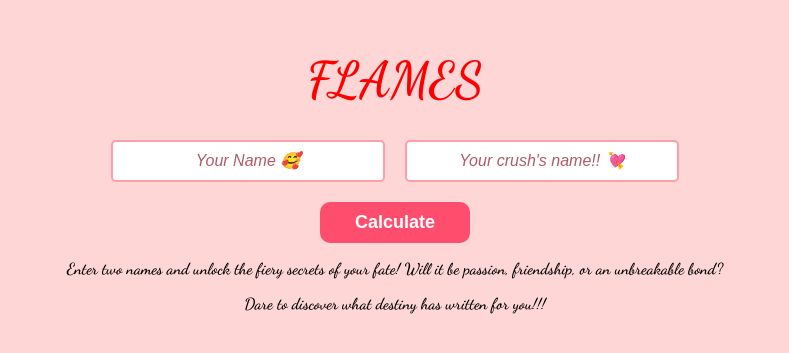
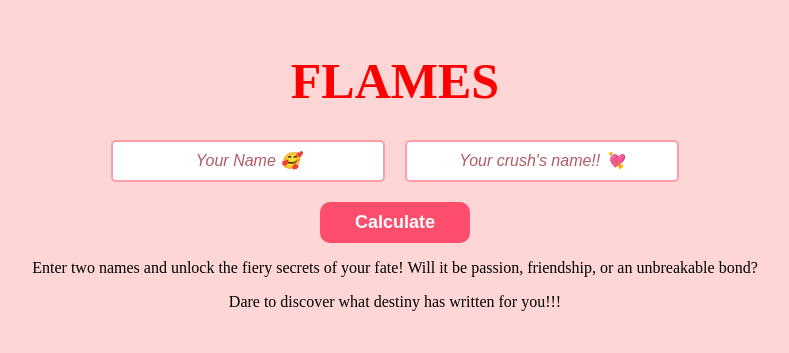
Before and after one commit to varsha-thomas-2004/FLAMES, a React (Vite) app: page / in a window 1280 px wide. Shown: the part 227-580 px from the top of the page, without its empty margins (245-1034 px from the left). Built offline with nearby package versions, Linux system fonts and the light colour scheme.

Commit message:
Font maatti

```diff
--- a/src/index.css
+++ b/src/index.css
@@ -1,220 +1,8 @@
-@import url('https://fonts.googleapis.com/css2?family=Dancing+Script:wght@600&display=swap');
-
-/*:root {
-  font-family: Inter, system-ui, Avenir, Helvetica, Arial, sans-serif;
-  line-height: 1.5;
-  font-weight: 400;
-
-  color-scheme: light dark;
-  color: rgba(185, 12, 12, 0.87);
-  background-color: #FDDCDC;
-
-  font-synthesis: none;
-  text-rendering: optimizeLegibility;
-  -webkit-font-smoothing: antialiased;
-  -moz-osx-font-smoothing: grayscale;
-}
-
-a {
-  font-weight: 500;
-  color: #646cff;
-  text-decoration: inherit;
-}
-a:hover {
-  color: #535bf2;
-}
-
-body {
-  margin: 0;
-  display: flex;
-  place-items: center;
-  min-width: 320px;
-  min-height: 100vh;
-}
-
-h1 {
-  font-size: 3.2em;
-  line-height: 1.1;
-
-}
-
-button {
-  border-radius: 8px;
-  border: 1px solid transparent;
-  padding: 0.6em 1.2em;
-  font-size: 1em;
-  font-weight: 500;
-  font-family: inherit;
-  background-color: #1a1a1a;
-  cursor: pointer;
-  transition: border-color 0.25s;
-}
-button:hover {
-  border-color: #646cff;
-}
-button:focus,
-button:focus-visible {
-  outline: 4px auto -webkit-focus-ring-color;
-}
-
-@media (prefers-color-scheme: light) {
-  :root {
-    color: #213547;
-    background-color: #ffffff;
-  }
-  a:hover {
-    color: #747bff;
-  }
-  button {
-    background-color: #f9f9f9;
-  }
-}
-
-body {
-  font-family: 'Dancing Script', cursive;
-  display: flex;
-  justify-content: center;
-  align-items: center;
-  min-height: 100vh;
-}*/
-/*
-body {
-  background-color: #ffd6d6;
-  font-family: 'Dancing Script', cursive;
-  text-align: center;
-}
-
-.container {
-  margin-top: 50px;
-}
-
-h1 {
-  font-size: 50px;
-  color: red;
-}
-
-input {
-  padding: 10px;
-  margin: 10px;
-  border: 2px solid #ff9ea8;
-  border-radius: 5px;
-  background-color: white;
-  font-size: 16px;
-}
-
-input::placeholder {
-  color: #b05b66;
-  font-style: italic;
-}
-
-button {
-  background-color: #ff4d6d;
-  color: white;
-  border: none;
-  padding: 10px 20px;
-  font-size: 18px;
-  font-weight: bold;
-  border-radius: 10px;
-  cursor: pointer;
-  display: flex;
-  align-items: center;
-  justify-content: center;
-}
-
-button:hover {
-  background-color: #d93c5f;
-}
-
-.heart-icon {
-  margin-right: 5px;
-}
-
-.relationship-desc {
-  font-size: 14px;
-  color: red;
-  margin-top: 10px;
-}*/
-
-/*body {
-  background-color: #ffd6d6;
-  font-family: 'Dancing Script', cursive;
-  text-align: center;
-  display: flex;
-  justify-content: center;
-  align-items: center;
-  height: 100vh;
-  margin: 0;
-}
-
-.container {
-  display: flex;
-  flex-direction: column;
-  align-items: center;
-  justify-content: center;
-  background: rgba(255, 255, 255, 0.7);
-  padding: 30px;
-  border-radius: 10px;
-  box-shadow: 0px 4px 10px rgba(0, 0, 0, 0.1);
-}
-
-h1 {
-  font-size: 50px;
-  color: red;
-  margin-bottom: 20px;
-}
-
-input {
-  width: 250px;
-  padding: 10px;
-  margin: 10px;
-  border: 2px solid #ff9ea8;
-  border-radius: 5px;
-  background-color: white;
-  font-size: 16px;
-  text-align: center;
-}
-
-input::placeholder {
-  color: #b05b66;
-  font-style: italic;
-}
-
-button {
-  background-color: #ff4d6d;
-  color: white;
-  border: none;
-  padding: 10px 20px;
-  font-size: 18px;
-  font-weight: bold;
-  border-radius: 10px;
-  cursor: pointer;
-  display: flex;
-  align-items: center;
-  justify-content: center;
-  margin-top: 10px auto;
-  width: fit-content;
-}
-
-button:hover {
-  background-color: #d93c5f;
-  align-items: center;
-}
-
-.heart-icon {
-  margin-right: 5px;
-}
-
-.relationship-desc {
-  font-size: 14px;
-  color: red;
-  margin-top: 10px;
-}*/
-
-@import url('https://fonts.googleapis.com/css2?family=Dancing+Script:wght@600&display=swap');
+/*@import url('https://fonts.googleapis.com/css2?family=Dancing+Script:wght@600&display=swap');*/
 
 body {
   background-color: #ffd6d6;
-  font-family: 'Dancing Script', cursive;
+  font-family: cursive;
   text-align: center;
   display: flex;
   justify-content: center;
```
